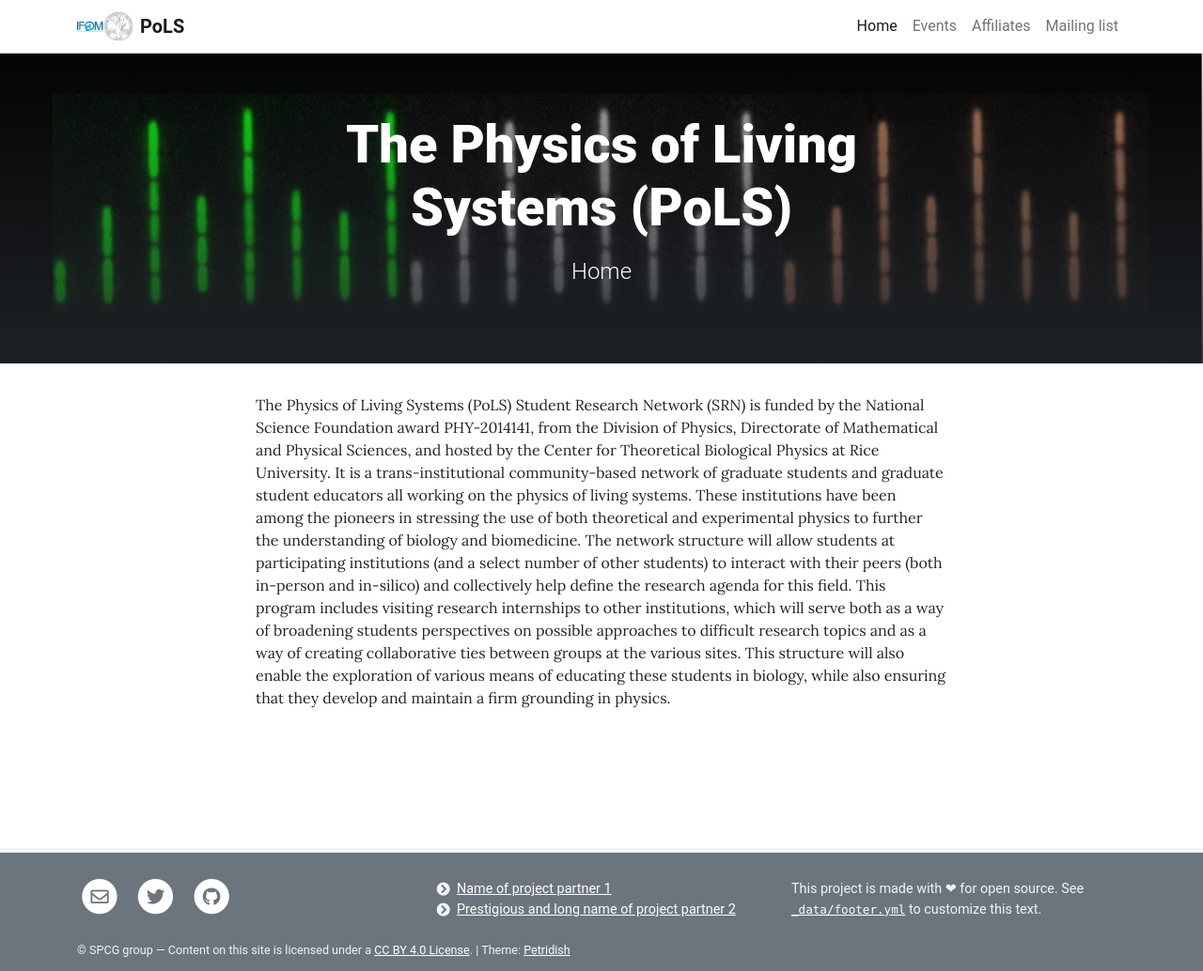
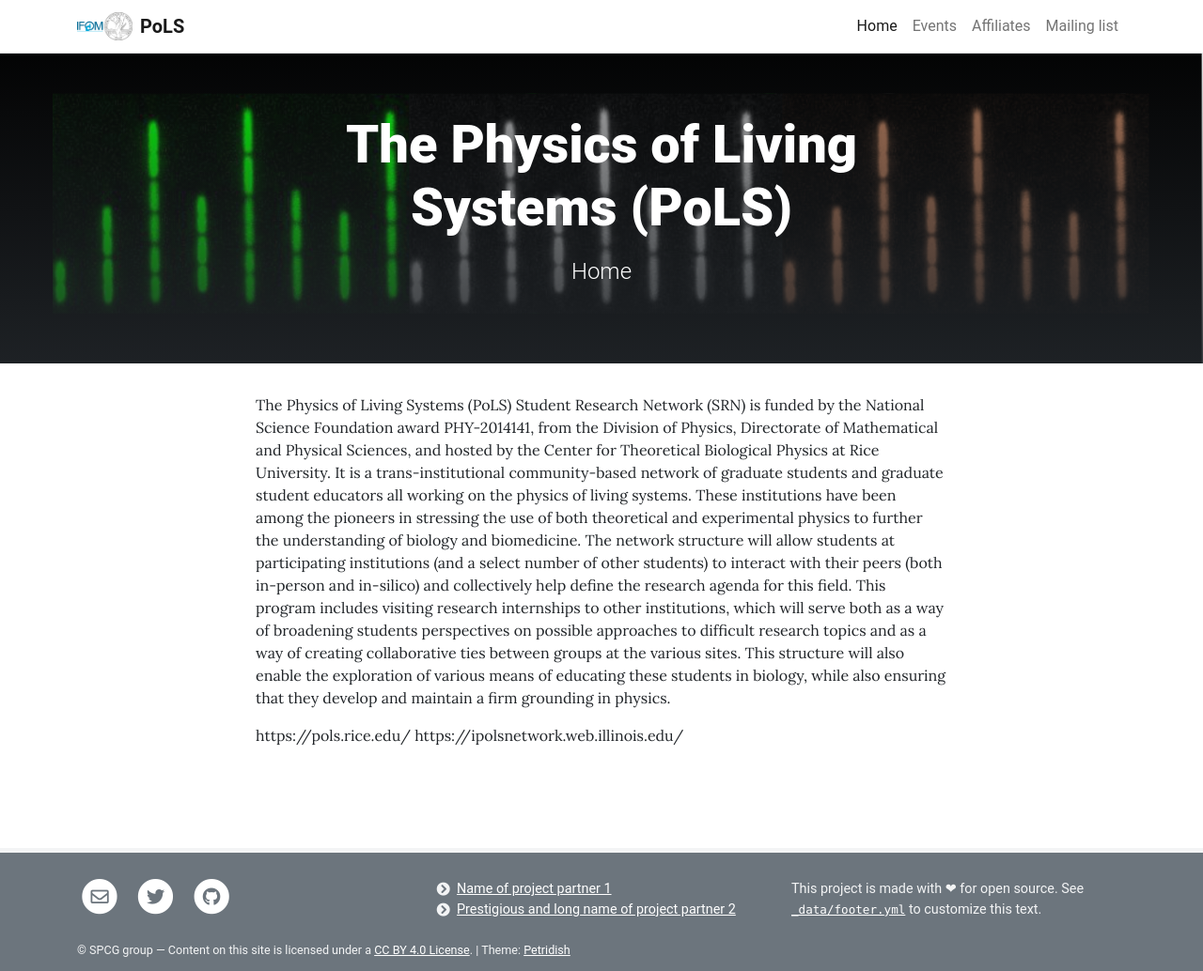
Before and after one commit to ilaria-iuliani/pols, a Jekyll site: the page built from pages/home.md, in a window 1280 px wide. Shown: the whole page at 94% size. Built offline with Jekyll 4.4.1, drawn with Linux system fonts in a browser that asks for light colours; part of the change alters nothing that is shown.

Commit message:
Update home.md

```diff
--- a/pages/home.md
+++ b/pages/home.md
@@ -6,3 +6,6 @@ permalink: /
 ---
 
 The Physics of Living Systems (PoLS) Student Research Network (SRN) is funded by the National Science Foundation award PHY-2014141, from the Division of Physics, Directorate of Mathematical and Physical Sciences, and hosted by the Center for Theoretical Biological Physics at Rice University. It is a trans-institutional community-based network of graduate students and graduate student educators all working on the physics of living systems. These institutions have been among the pioneers in stressing the use of both theoretical and experimental physics to further the understanding of biology and biomedicine. The network structure will allow students at participating institutions (and a select number of other students) to interact with their peers (both in-person and in-silico) and collectively help define the research agenda for this field. This program includes visiting research internships to other institutions, which will serve both as a way of broadening students perspectives on possible approaches to difficult research topics and as a way of creating collaborative ties between groups at the various sites. This structure will also enable the exploration of various means of educating these students in biology, while also ensuring that they develop and maintain a firm grounding in physics.
+
+https://pols.rice.edu/
+https://ipolsnetwork.web.illinois.edu/
```
